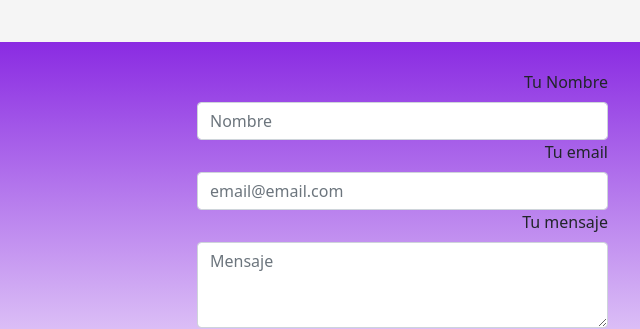
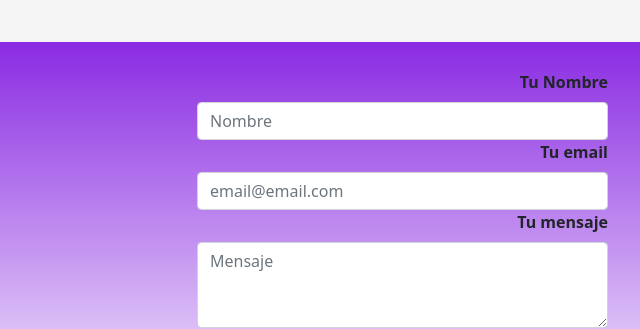
Before and after one commit to juliankloc/portfolio_cv, a plain HTML site: page index.html in a window 1280 px wide. Shown: the part 2052-2381 px from the top of the page, 0-640 px from the left. Drawn offline with nearby package versions, Linux system fonts and the light colour scheme.

Commit message:
texto de formulario

```diff
--- a/css/estilo.css
+++ b/css/estilo.css
@@ -182,6 +182,10 @@ li a img {
     width: 35px;
     height: 35px;
 }
+.text-form {
+    font-size: 1rem;
+    font-weight: bold;
+}
 
 @media (min-width: 720px) {
     header {
--- a/index.html
+++ b/index.html
@@ -106,13 +106,13 @@
                 <div class="row mt-2">
                     <div class="col-lg-5 offset-lg-1">
                         <form id="formulario" class="mb-3" action="" method="post">
-                            <label for="nombreFormulario" class="form-label textoEstandar">Tu Nombre</label>
+                            <label for="nombreFormulario" class="form-label text-form">Tu Nombre</label>
                             <input type="text" class="form-control" name="nombre" id="nombreFormulario"
                                 placeholder="Nombre">
-                            <label for="emailFormulario" class="form-label textoEstandar">Tu email</label>
+                            <label for="emailFormulario" class="form-label text-form">Tu email</label>
                             <input type="email" class="form-control" name="email" id="emailFormulario"
                                 placeholder="email@email.com">
-                            <label for="mensajeFormulario" name="mensaje" class="form-label textoEstandar">Tu mensaje</label>
+                            <label for="mensajeFormulario" name="mensaje" class="form-label text-form">Tu mensaje</label>
                             <textarea class="form-control" id="mensajeFormulario" placeholder="Mensaje"
                                 rows="3"></textarea>
                             <input id="botonFormulario" type="submit" value="Enviar" class="boton" />
```
